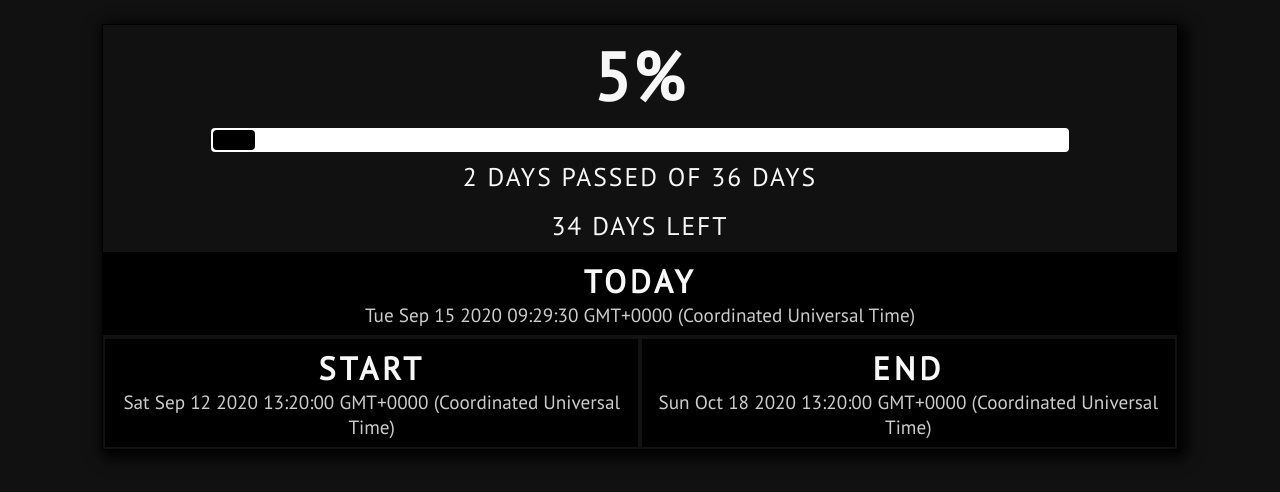
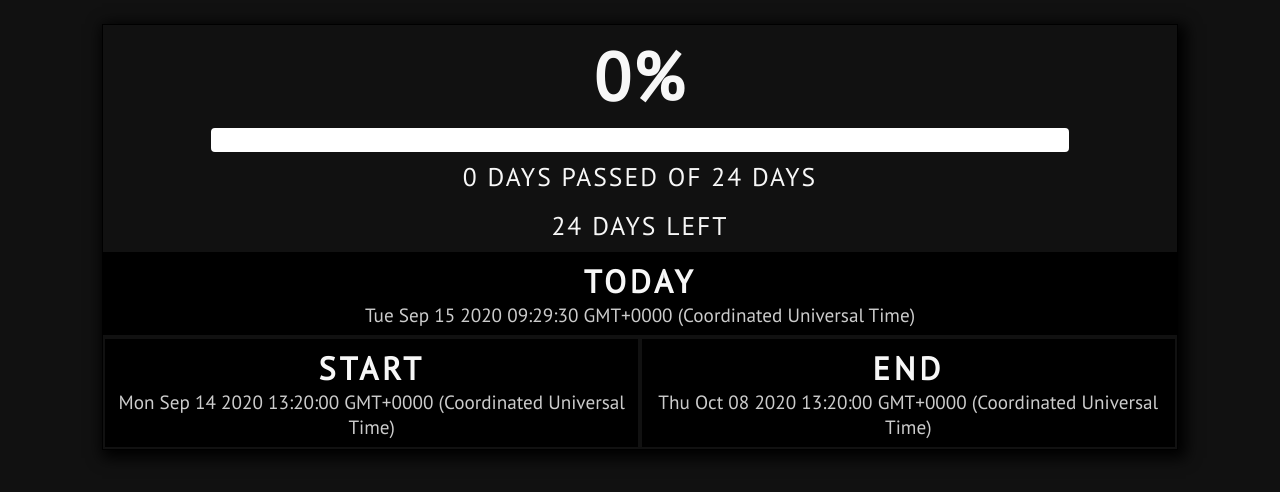
Before and after one commit to mohammedaqueel/h, a plain HTML site: page application/progress.htm in a window 1280 px wide. Drawn offline with Linux system fonts and the light colour scheme.

Commit message:
Update progress.htm

```diff
--- a/application/progress.htm
+++ b/application/progress.htm
@@ -95,9 +95,9 @@
         </div>
         <script type="text/javascript">var date = new Date();
 
-            var startDate = new Date("Sep 12, 2020 13:20:00");
+            var startDate = new Date("Sep 14, 2020 13:20:00");
 
-            var endDate = new Date("Oct 18, 2020 13:20:00");
+            var endDate = new Date("Oct 08, 2020 13:20:00");
 
             var totalDays = endDate.getTime() - startDate.getTime();
             totalDays = Math.floor( totalDays / (1000 * 60 * 60 * 24));
```
